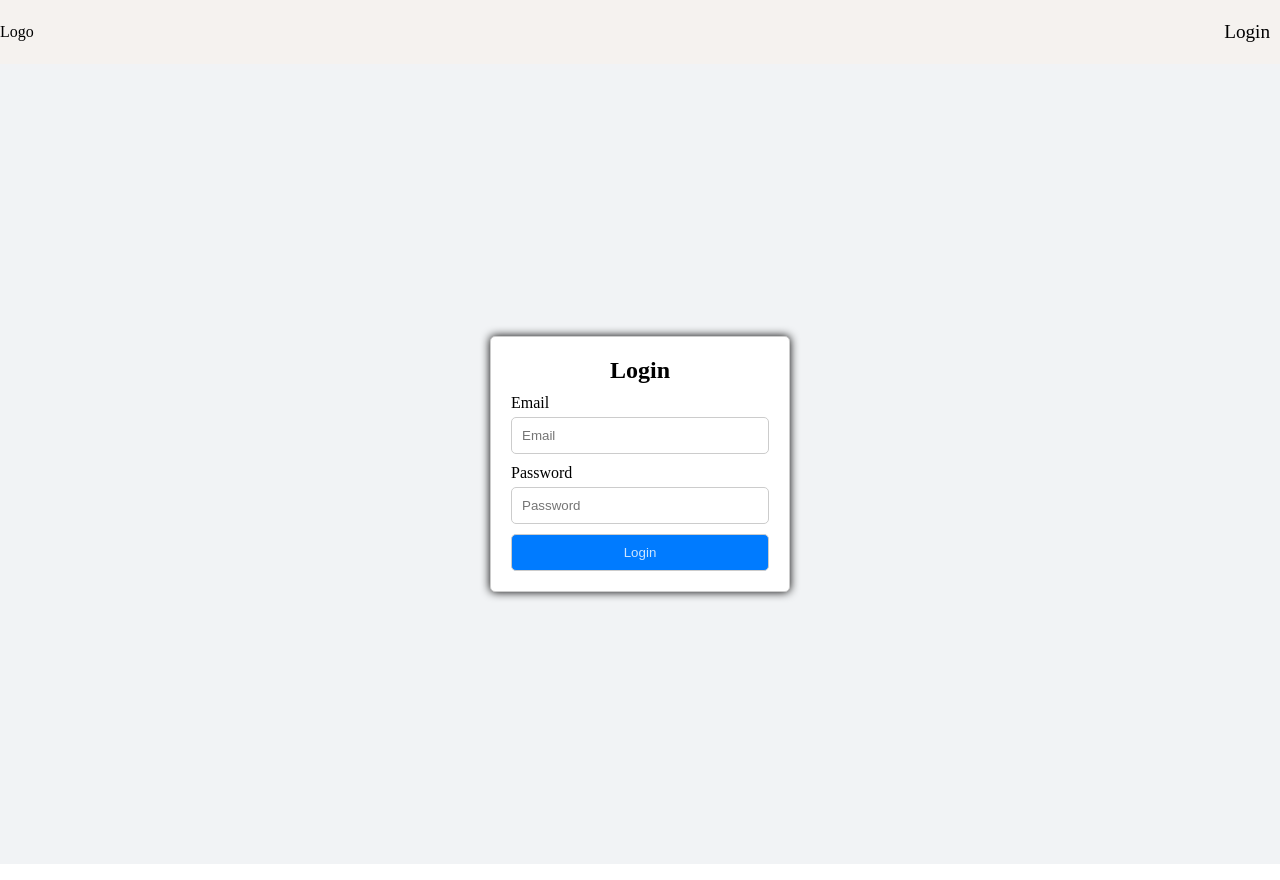
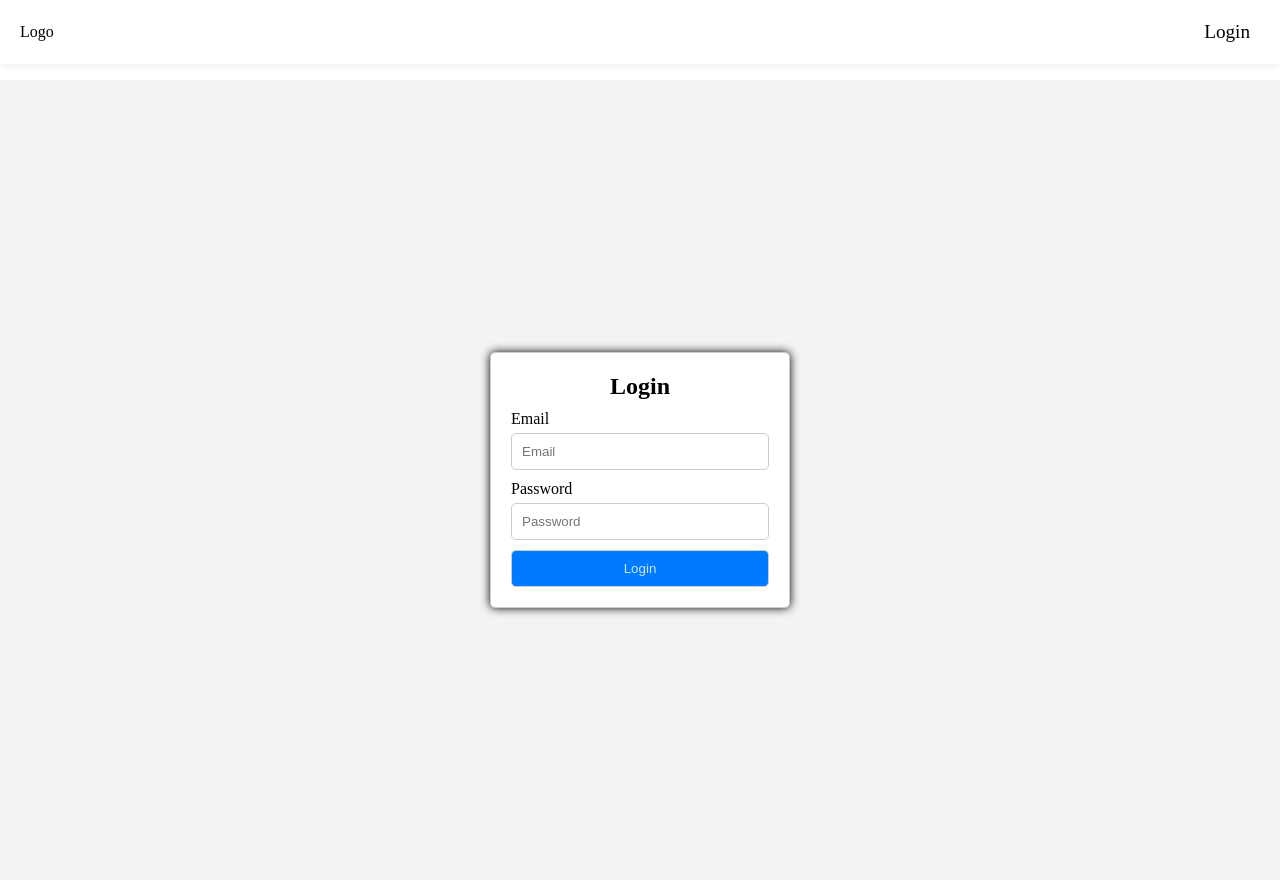
Before and after one commit to YordanZafirov/Parking-and-Office-Management-Frontend, a React (Vite) app: page /login in a window 1280 px wide. Built offline with nearby package versions, Linux system fonts and the light colour scheme.

Commit message:
fix(Navigation): Fixed the burger menu

```diff
--- a/src/components/navigation/Navigation.style.ts
+++ b/src/components/navigation/Navigation.style.ts
@@ -1,10 +1,14 @@
 import styled from 'styled-components';
 
 export const NavDiv = styled.div`
-  background: var(--beige-light);
+    background: #fff;
     width: 100%;
     height: 4rem;
     padding: 1rem 0;
+    margin-bottom: 1rem;
+    padding: 0 20px;
+    box-shadow: 0 0 10px rgba(0, 0, 0, 0.1);
+    border-radius: 0.25rem;
     display: flex;
     justify-content: space-between;
     align-items: center;
--- a/src/components/navigation/Navigation.tsx
+++ b/src/components/navigation/Navigation.tsx
@@ -9,6 +9,8 @@ const Navigation = () => {
                 <ListItem>Logo</ListItem>
             </NavLink>
 
+            <div style={{ flex: 1 }}></div>
+
             <Burger />
         </NavDiv>
     );
```
Also changed, not shown: src/pages/Reservation/SpotType/SpotType.tsx (indentation only). Lines whose indentation alone changed are shown as unchanged.
